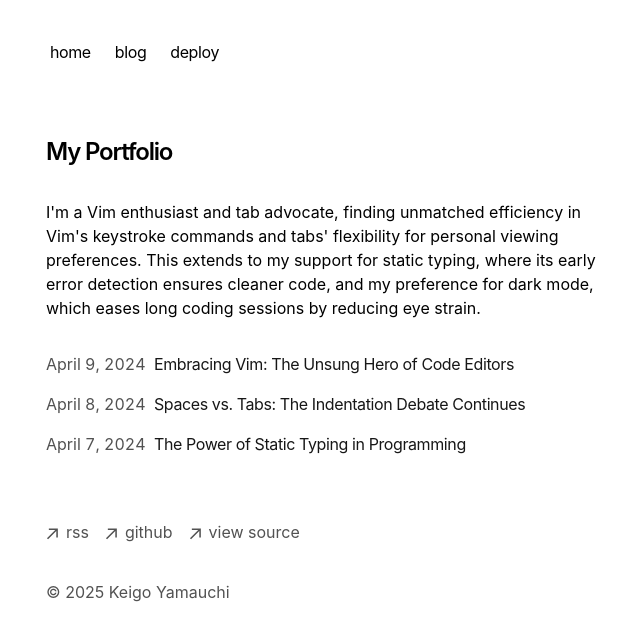
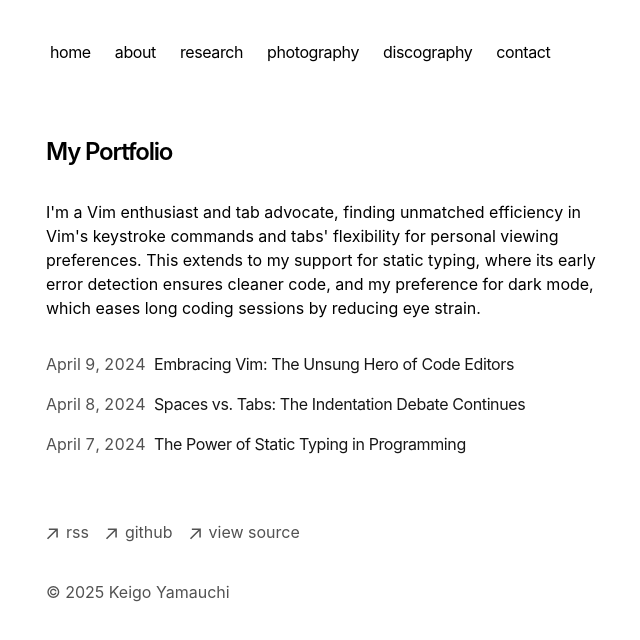
Before and after one commit to kei9o/nextjs-portfolio-blog, a Next.js app: page / in a window 1280 px wide. Shown: the top 640 px of the page, without its empty margins (306-946 px from the left). Built offline with nearby package versions, Linux system fonts and the light colour scheme.

Commit message:
update header menu

```diff
--- a/app/components/nav.tsx
+++ b/app/components/nav.tsx
@@ -4,12 +4,27 @@ const navItems = {
   '/': {
     name: 'home',
   },
-  '/blog': {
-    name: 'blog',
+  // '/blog': {
+  //   name: 'blog',
+  // },
+  // '/works': {
+  //   name: 'works',
+  //
+  '/about': {
+    name: 'about'
   },
-  'https://vercel.com/templates/next.js/portfolio-starter-kit': {
-    name: 'deploy',
+  '/research': {
+    name: 'research'
   },
+  '/photography': {
+    name: 'photography'
+  },
+  '/discography': {
+    name: 'discography'
+  },
+  '/contact': {
+    name: 'contact'
+  }
 }
 
 export function Navbar() {
```
